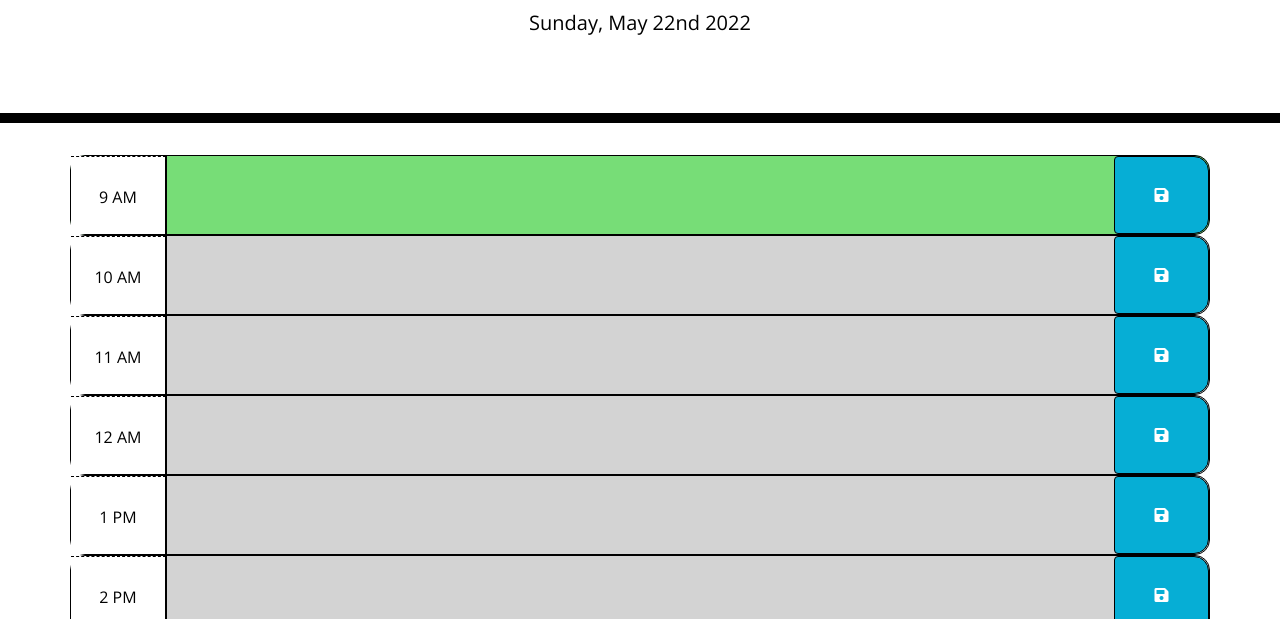
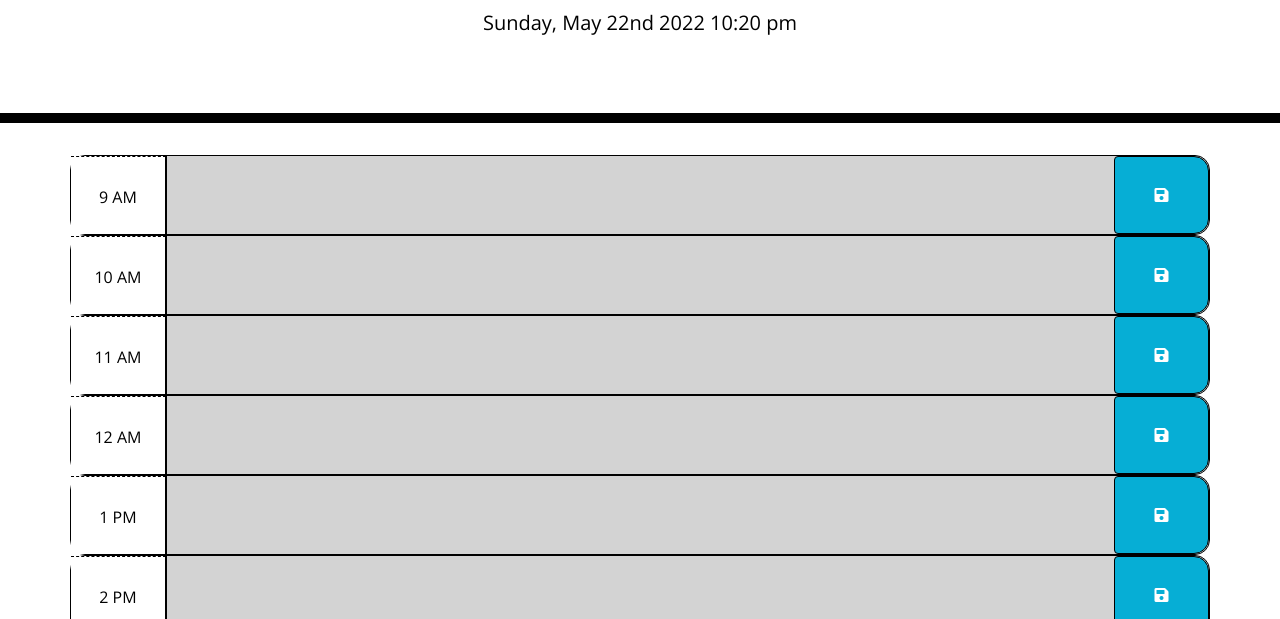
Before and after one commit to jjtalamonti/05_Work_Day_Scheduler, a plain HTML site: page assets/index.html in a window 1280 px wide. Shown: the part 181-800 px from the top of the page. Drawn offline with nearby package versions, Linux system fonts and the light colour scheme.

Commit message:
fixed develop folder issue

```diff
--- a/Develop/script.js
+++ /dev/null
@@ -1,48 +0,0 @@
-//today's date
-var currentDate = moment().format('dddd, MMM Do YYYY')
-$("#currentDay").html(currentDate)
-var hourNow = moment().format("HH")
-
-
-$(document).ready(function () {
-
-//hour color indicator
-    $(".time-block").each(function () {
-        var timeBlock = $(this).attr("id").split("-")[1]
-
-        if(hourNow === timeBlock){
-            $(this).addClass("present")
-            $(this).removeClass("past")
-            $(this).removeClass("future")
-        }
-        else if (hourNow > timeBlock){
-            $(this).removeClass("present")
-            $(this).addClass("past")
-            $(this).removeClass("future")
-        }
-        else if (hourNow < timeBlock) {
-            $(this).removeClass("present")
-            $(this).removeClass("past")
-            $(this).addClass("future")
-        }
-
-    })
-
-//save button for user text
-    $(".saveBtn").on("click", function () {
-        var notes = $(this).siblings(".description").val()
-        var time = $(this).parent().attr("id")
-        localStorage.setItem(time, notes)
-    })
-
-//grabs from local storage
-    $("#hour-9 .description").val(localStorage.getItem("hour-9"))
-    $("#hour-10 .description").val(localStorage.getItem("hour-10"))
-    $("#hour-11 .description").val(localStorage.getItem("hour-11"))
-    $("#hour-12 .description").val(localStorage.getItem("hour-12"))
-    $("#hour-13 .description").val(localStorage.getItem("hour-13"))
-    $("#hour-14 .description").val(localStorage.getItem("hour-14"))
-    $("#hour-14 .description").val(localStorage.getItem("hour-14"))
-    $("#hour-14 .description").val(localStorage.getItem("hour-14"))
-    $("#hour-14 .description").val(localStorage.getItem("hour-14"))
-})
--- a/Develop/index.html
+++ b/assets/index.html
@@ -9,7 +9,7 @@
     <link rel="stylesheet" href="https://use.fontawesome.com/releases/v5.8.1/css/all.css"
         integrity="sha384-50oBUHEmvpQ+1lW4y57PTFmhCaXp0ML5d60M1M7uH2+nqUivzIebhndOJK28anvf" crossorigin="anonymous" />
     <link href="https://fonts.googleapis.com/css?family=Open+Sans&display=swap" rel="stylesheet" />
-    <link rel="stylesheet" href="style.css" />
+    <link rel="stylesheet" href="./style.css" />
     <title>Work Day Scheduler</title>
 </head>
 
@@ -21,7 +21,7 @@
     </header>
     <div class="container">
         <!-- Timeblocks go here -->
-        <div id="hour-9" class="row time time-block">
+        <div id="hour-09" class="row time time-block">
             <div class="col-md-1 hour">
                 9 AM
             </div>
@@ -91,7 +91,7 @@
 
     <script src="https://code.jquery.com/jquery-3.4.1.min.js"></script>
     <script src="https://cdnjs.cloudflare.com/ajax/libs/moment.js/2.24.0/moment.min.js"></script>
-    <script src="script.js"></script>
+    <script src="./script.js"></script>
 </body>
 
 </html>
--- /dev/null
+++ b/assets/script.js
@@ -0,0 +1,48 @@
+//today's date
+var currentDate = moment().format('dddd, MMM Do YYYY');
+var currentTime = moment().format('h:mm a');
+$("#currentDay").html(currentDate + ' ' + currentTime);
+var hourNow = moment().format("HH");
+
+
+
+//hour color indicator(past,present,future)
+$(document).ready(function () {
+
+    $(".time-block").each(function () {
+        var timeBlock = $(this).attr("id").split("-")[1];
+
+        if(hourNow === timeBlock){
+            $(this).addClass("present");
+            $(this).removeClass("past");
+            $(this).removeClass("future");
+        } else if (hourNow > timeBlock){
+            $(this).removeClass("present");
+            $(this).addClass("past");
+            $(this).removeClass("future");
+        } else if (hourNow < timeBlock) {
+            $(this).removeClass("present");
+            $(this).removeClass("past");
+            $(this).addClass("future");
+        }
+
+    })
+
+//save button for user text
+    $(".saveBtn").on("click", function () {
+        var notes = $(this).siblings(".description").val()
+        var time = $(this).parent().attr("id")
+        localStorage.setItem(time, notes)
+    })
+
+//grabs from local storage
+    $("#hour-09 .description").val(localStorage.getItem("hour-09"))
+    $("#hour-10 .description").val(localStorage.getItem("hour-10"))
+    $("#hour-11 .description").val(localStorage.getItem("hour-11"))
+    $("#hour-12 .description").val(localStorage.getItem("hour-12"))
+    $("#hour-13 .description").val(localStorage.getItem("hour-13"))
+    $("#hour-14 .description").val(localStorage.getItem("hour-14"))
+    $("#hour-15 .description").val(localStorage.getItem("hour-15"))
+    $("#hour-16 .description").val(localStorage.getItem("hour-16"))
+    $("#hour-17 .description").val(localStorage.getItem("hour-17"))
+})
```
Also changed, not shown: assets/style.css (renamed from Develop/style.css).
